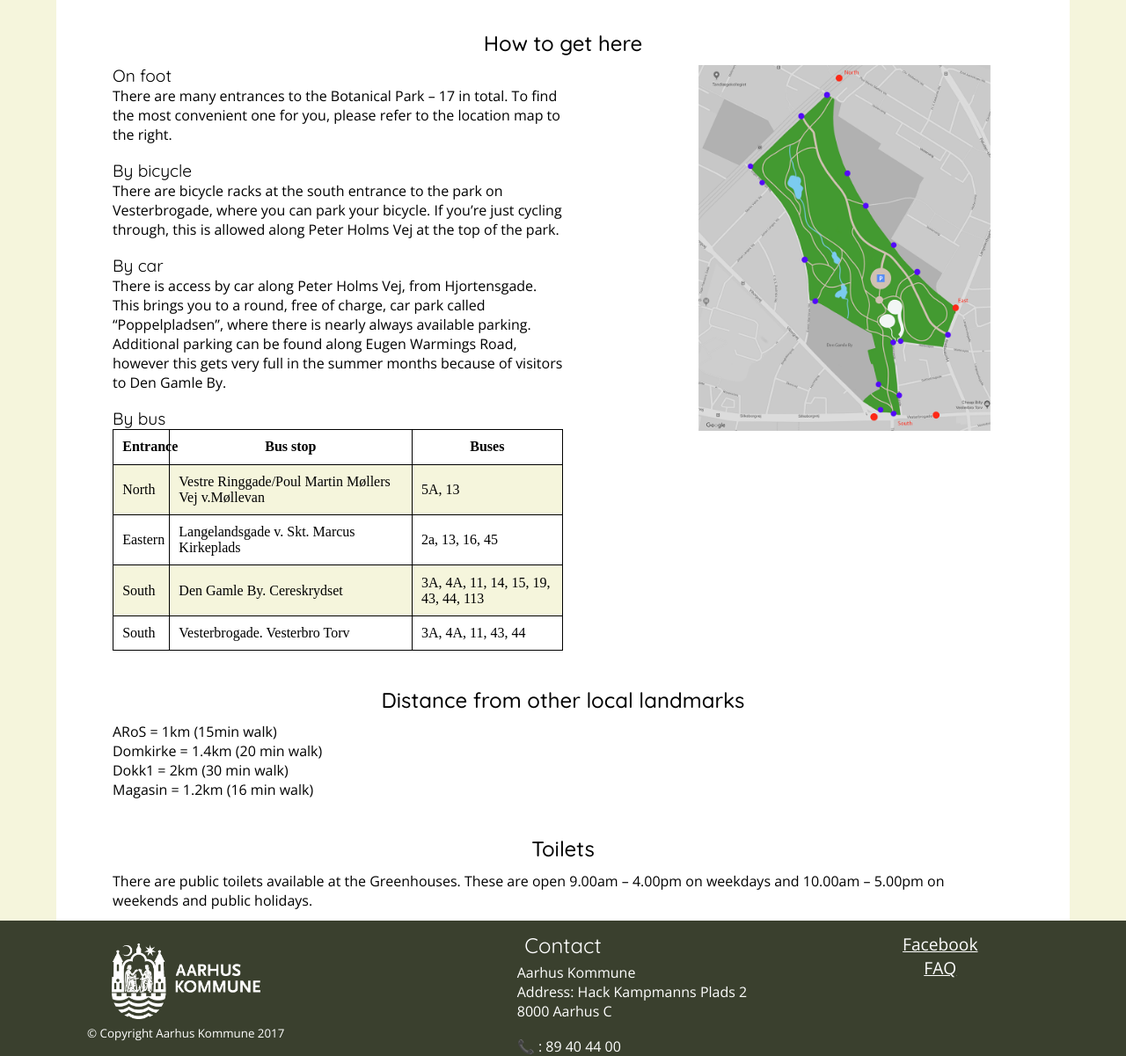
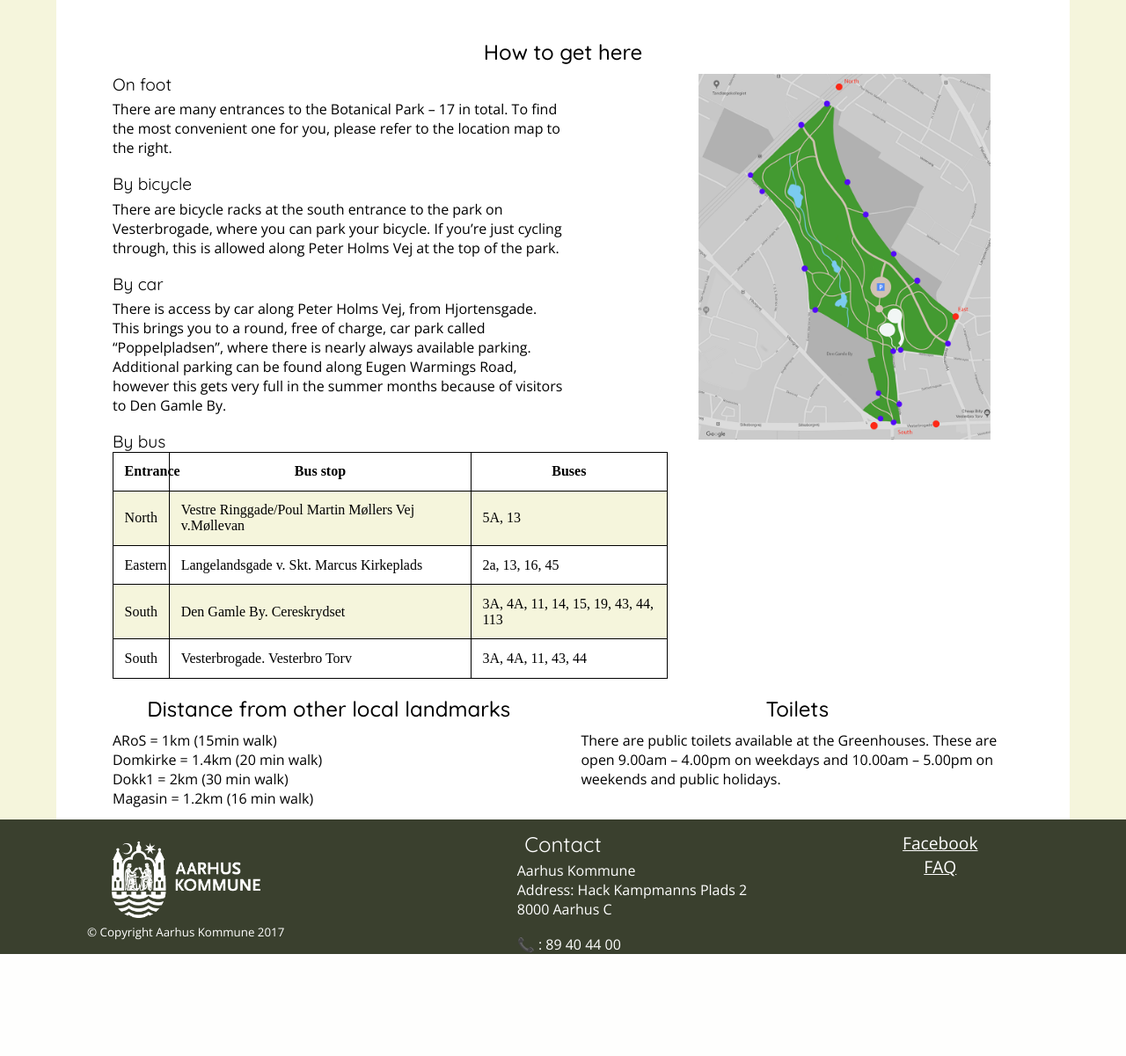
Before and after one commit to 2semesterZ2/examGrp1, a PHP site: page /location.php in a window 1280 px wide. Shown: the part 974-2175 px from the top of the page at 88% size. After the commit the page ends 2059 px from the top, so only its background shows below. Run offline with PHP 8.4, Linux system fonts and the light colour scheme.

Commit message:
Location page
Aligning Tolets and Distances

```diff
--- a/css/style.css
+++ b/css/style.css
@@ -35,6 +35,7 @@ h3 {
 p {
     font-family: 'Open Sans', sans-serif;
     font-size: 1em;
+	padding-top: 1%;
 }
 /*home page styling starts here*/
 
@@ -332,7 +333,15 @@ div.textLeft {
 .greyRow {
     background-color: beige;
 }
-
+div.distanceOfLandmarks {
+	width: 48%;
+	float: left;
+}
+div.toilets {
+	width: 48%;
+	float: left;
+	padding-left: 4%;
+}
 /*Under Contruction Page*/
 #underConstructionImg {
     padding: 0 10% 0 10%;
--- a/location.php
+++ b/location.php
@@ -78,17 +78,20 @@ include( "includes/head.php" );
 					<td>3A, 4A, 11, 43, 44</td>
 				</tr>
 			</table>
-
+			<!--Distance of other landmarks-->
+			<div class="distanceOfLandmarks">
 			<h2>Distance from other local landmarks</h2>
 			<p>
 				ARoS = 1km (15min walk)<br> Domkirke = 1.4km (20 min walk)<br> Dokk1 = 2km (30 min walk)<br> Magasin = 1.2km (16 min walk)
 			</p>
-
+           	</div>
+           <!--Toilets-->
+            <div class="toilets">
 			<h2>Toilets</h2>
 			<p>
 				There are public toilets available at the Greenhouses. These are open 9.00am – 4.00pm on weekdays and 10.00am – 5.00pm on weekends and public holidays.
 			</p>
-
+			</div>
 		</div>
 
 	</article>
```
